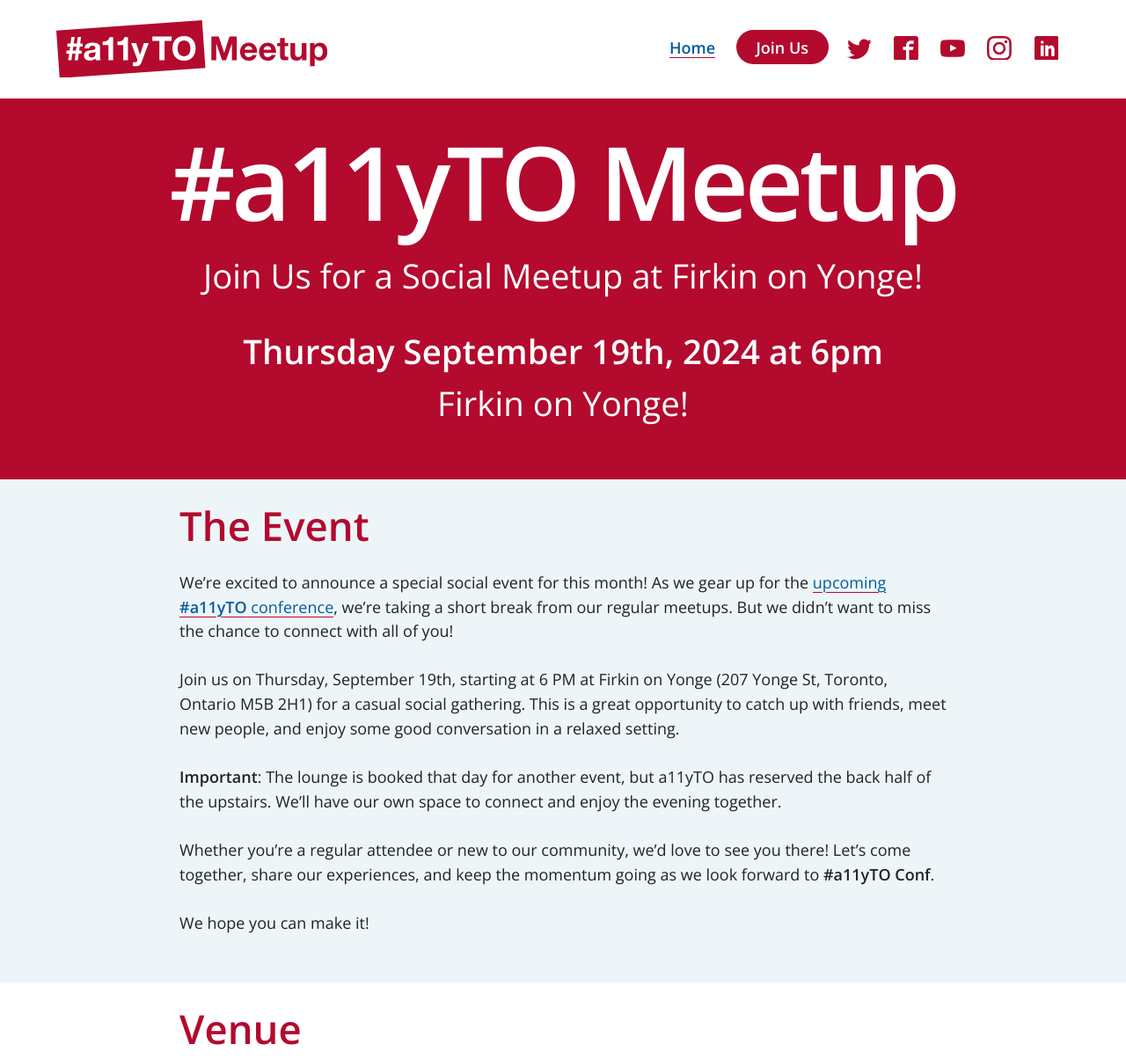
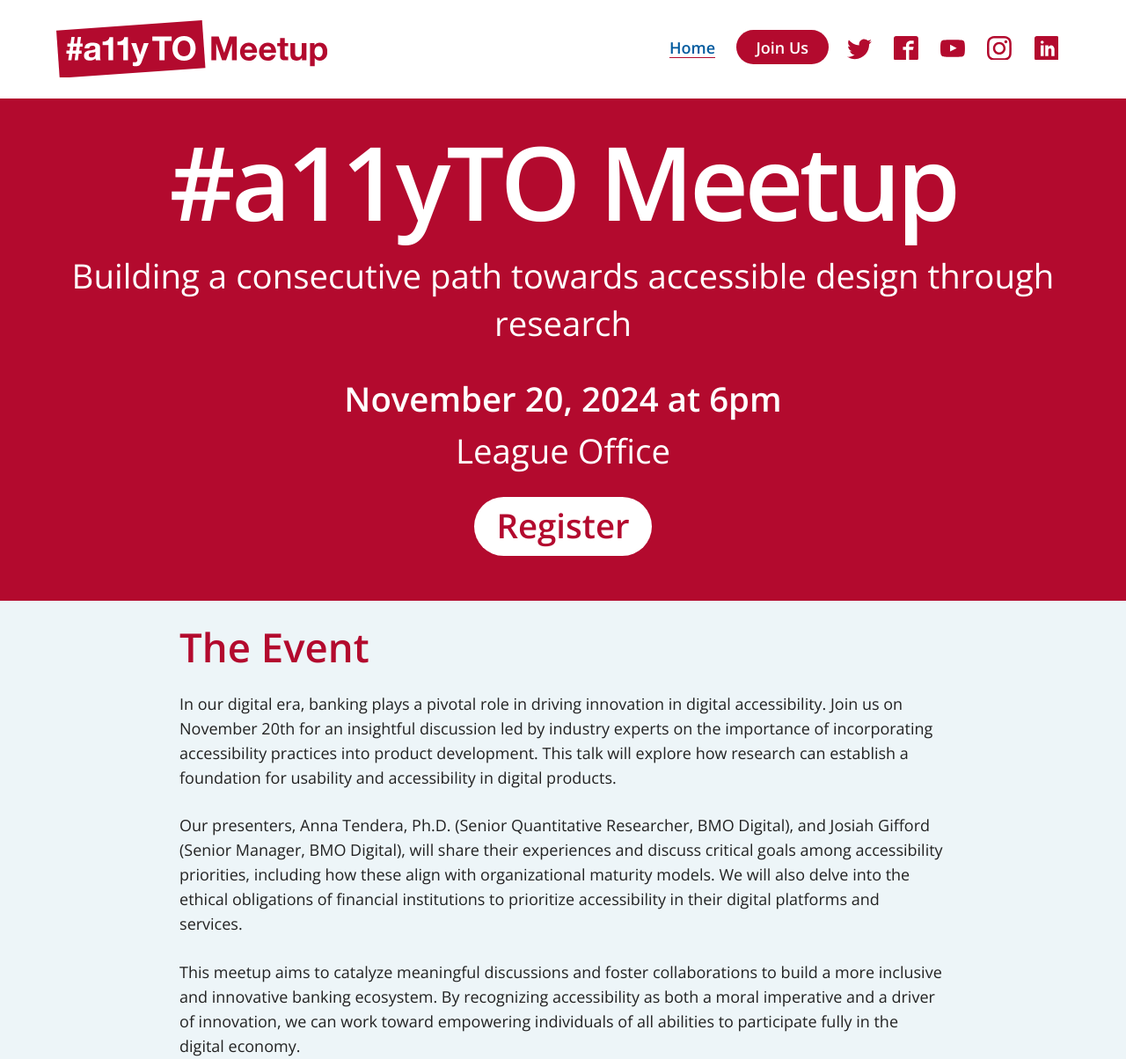
Before and after one commit to a11yTO/static-meetup-site, a Jekyll site: the page built from index.html, in a window 1280 px wide and 1400 px high, cut to the strip 0-1204 px from the top of the window. Shown: the whole strip at 88% size. Built offline with Jekyll 4.4.1, drawn with Linux system fonts in a browser that asks for light colours; some of the changed text lies outside the part shown.

Commit message:
Add November 2024 event

```diff
--- a/_includes/header.html
+++ b/_includes/header.html
@@ -71,11 +71,11 @@
     {% if page.id == 'home' %}
     <section class="event">
       <h1 class="event-title">#{{ site.title }}</h1>
-      <h2 class="event-description">Join Us for a Social Meetup at Firkin on Yonge!</h2>
+      <h2 class="event-description">Building a consecutive path towards accessible design through research</h2>
       <ul class="event-detail">
-        <li class="event-date">Thursday September 19th, 2024 at 6pm</li>
-        <li class="event-location">Firkin on Yonge!</li>
-        <!-- <li class="register"><a href="#" rel="external">Register</a></li> -->
+        <li class="event-date">November 20, 2024 at 6pm</li>
+        <li class="event-location">League Office</li>
+        <li class="register"><a href="https://tickets.a11yto.com/e/26/building-a-consecutive-path-towards-accessible-design-through-research" rel="external">Register</a></li>
       </ul>
     </section>
     {% endif %}
--- a/_layouts/home.html
+++ b/_layouts/home.html
@@ -11,10 +11,10 @@
 <section aria-labelledby="travel-title" class="location">
         <h2 id="travel-title">Venue</h2>
         <div class="google-maps">
-          <iframe src="https://www.google.com/maps/embed?pb=!1m18!1m12!1m3!1d2886.7369868883643!2d-79.38214878691166!3d43.65364017098148!2m3!1f0!2f0!3f0!3m2!1i1024!2i768!4f13.1!3m3!1m2!1s0x89d4cb33589c1d5f%3A0x1b1932da7bae0bbf!2s207%20Yonge%20St%2C%20Toronto%2C%20ON%20M5B%201M4!5e0!3m2!1sen!2sca!4v1725375901413!5m2!1sen!2sca" width="600" height="450" style="border:0;" allowfullscreen="" loading="lazy" title="Map to venue" referrerpolicy="no-referrer-when-downgrade"></iframe>
+          <iframe src="https://www.google.com/maps/embed?pb=!1m18!1m12!1m3!1d2887.0714356728167!2d-79.39074922248236!3d43.64668207110246!2m3!1f0!2f0!3f0!3m2!1i1024!2i768!4f13.1!3m3!1m2!1s0x882b34b7d8308ef7%3A0x3febad8ad7baaa0b!2sLeague!5e0!3m2!1sen!2sca!4v1731095867821!5m2!1sen!2sca" width="600" height="450" style="border:0;" allowfullscreen="" loading="lazy" title="Map to venue" referrerpolicy="no-referrer-when-downgrade"></iframe>
         </div>
         <ul class="address">
-          <li class="venue">Firkin on Yonge!</li>
-          <li>207 Yonge St, Toronto, Ontario.</li>
+          <li class="venue">League Office</li>
+          <li>225 King St W Suite #800, Toronto, ON M5V 3M2</li>
         </ul>
       </section>
--- a/index.html
+++ b/index.html
@@ -12,8 +12,7 @@
 <p>The Greater Toronto Area (GTA) is a fantastic hub for digital accessibility and inclusive design. <strong>#a11yTO</strong> welcomes everyone to our community through our Meetups, and accessibility in general. Our goal is to provide a place for you to learn, share your experiences, ideas, and solutions and collaborate on building a more inclusive web.</p> -->
 
 <h2>The Event</h2>
-<p>We’re excited to announce a special social event for this month! As we gear up for the <a href="https://conf.a11yto.com/">upcoming <strong>#a11yTO</strong> conference</a>, we’re taking a short break from our regular meetups. But we didn’t want to miss the chance to connect with all of you!</p>
-<p>Join us on Thursday, September 19th, starting at 6 PM at Firkin on Yonge (207 Yonge St, Toronto, Ontario M5B 2H1) for a casual social gathering. This is a great opportunity to catch up with friends, meet new people, and enjoy some good conversation in a relaxed setting.</p>
-<p><strong>Important</strong>: The lounge is booked that day for another event, but a11yTO has reserved the back half of the upstairs. We’ll have our own space to connect and enjoy the evening together.</p>
-<p>Whether you’re a regular attendee or new to our community, we’d love to see you there! Let’s come together, share our experiences, and keep the momentum going as we look forward to <strong>#a11yTO Conf</strong>.</p>
+<p>In our digital era, banking plays a pivotal role in driving innovation in digital accessibility. Join us on November 20th for an insightful discussion led by industry experts on the importance of incorporating accessibility practices into product development. This talk will explore how research can establish a foundation for usability and accessibility in digital products.</p>
+<p>Our presenters, Anna Tendera, Ph.D. (Senior Quantitative Researcher, BMO Digital), and Josiah Gifford (Senior Manager, BMO Digital), will share their experiences and discuss critical goals among accessibility priorities, including how these align with organizational maturity models. We will also delve into the ethical obligations of financial institutions to prioritize accessibility in their digital platforms and services.</p>
+<p>This meetup aims to catalyze meaningful discussions and foster collaborations to build a more inclusive and innovative banking ecosystem. By recognizing accessibility as both a moral imperative and a driver of innovation, we can work toward empowering individuals of all abilities to participate fully in the digital economy.</p>
 <p>We hope you can make it!</p>
```
